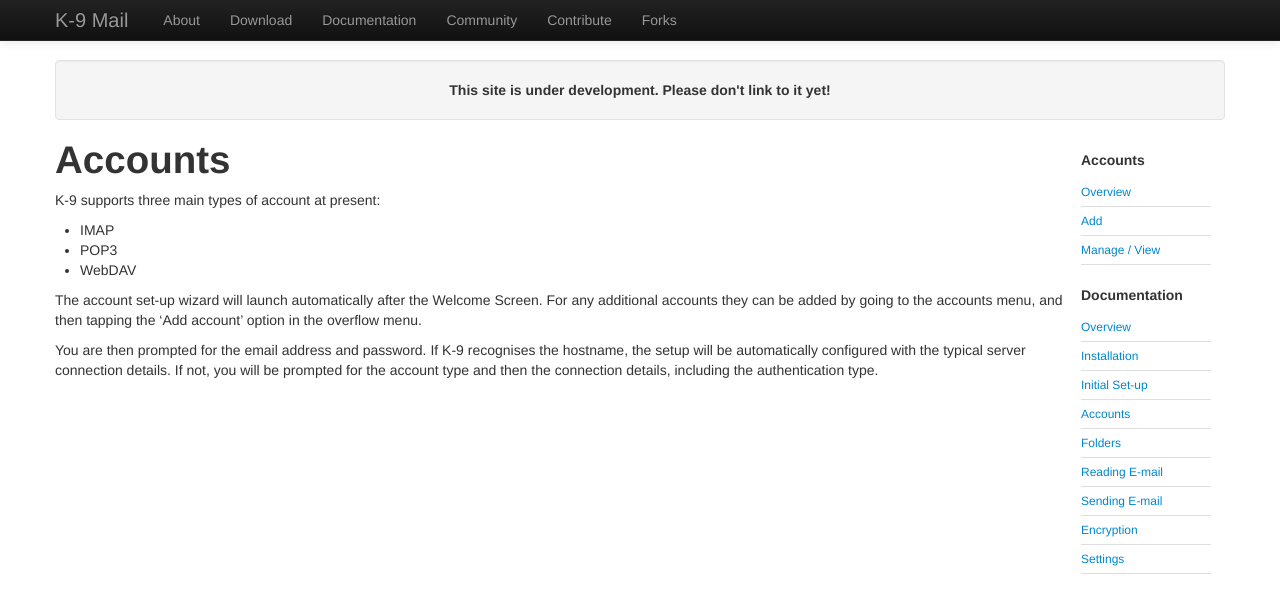
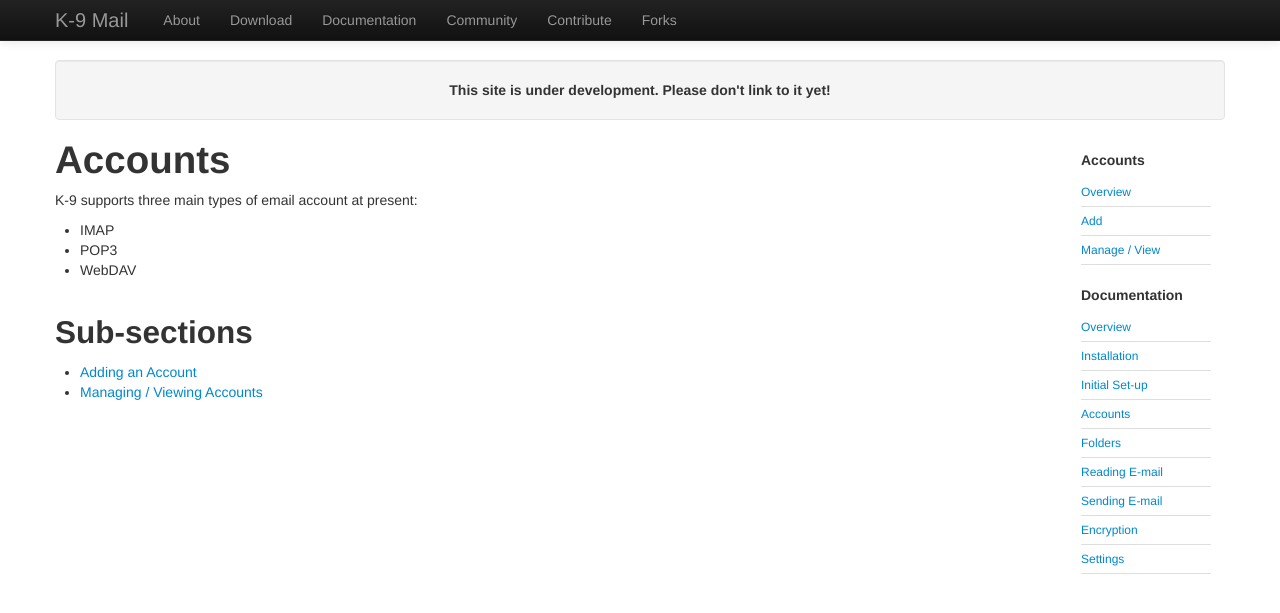
Before and after one commit to k9mail/k9mail.app, a Jekyll site: the page built from documentation/accounts.md, in a window 1280 px wide. Shown: the top 613 px of the page. Built offline with Jekyll 4.4.1, drawn with Linux system fonts in a browser that asks for light colours; nearby versions of some CDN libraries.

Commit message:
Update accounts.md

```diff
--- a/documentation/accounts.md
+++ b/documentation/accounts.md
@@ -11,17 +11,13 @@ nav_hide: true
 
 # Accounts
 
-K-9 supports three main types of account at present:
+K-9 supports three main types of email account at present:
 
 * IMAP
 * POP3
 * WebDAV
 
-The account set-up wizard will launch automatically after the Welcome Screen.
-For any additional accounts they can be added by going to the accounts menu,
-and then tapping the 'Add account' option in the overflow menu.
+## Sub-sections
 
-You are then prompted for the email address and password. If K-9 recognises
-the hostname, the setup will be automatically configured with the typical server
-connection details. If not, you will be prompted for the account type and then
-the connection details, including the authentication type.
+* [Adding an Account](/documentation/accounts/add.html)
+* [Managing / Viewing Accounts](/documentation/accounts/view.html)
```
